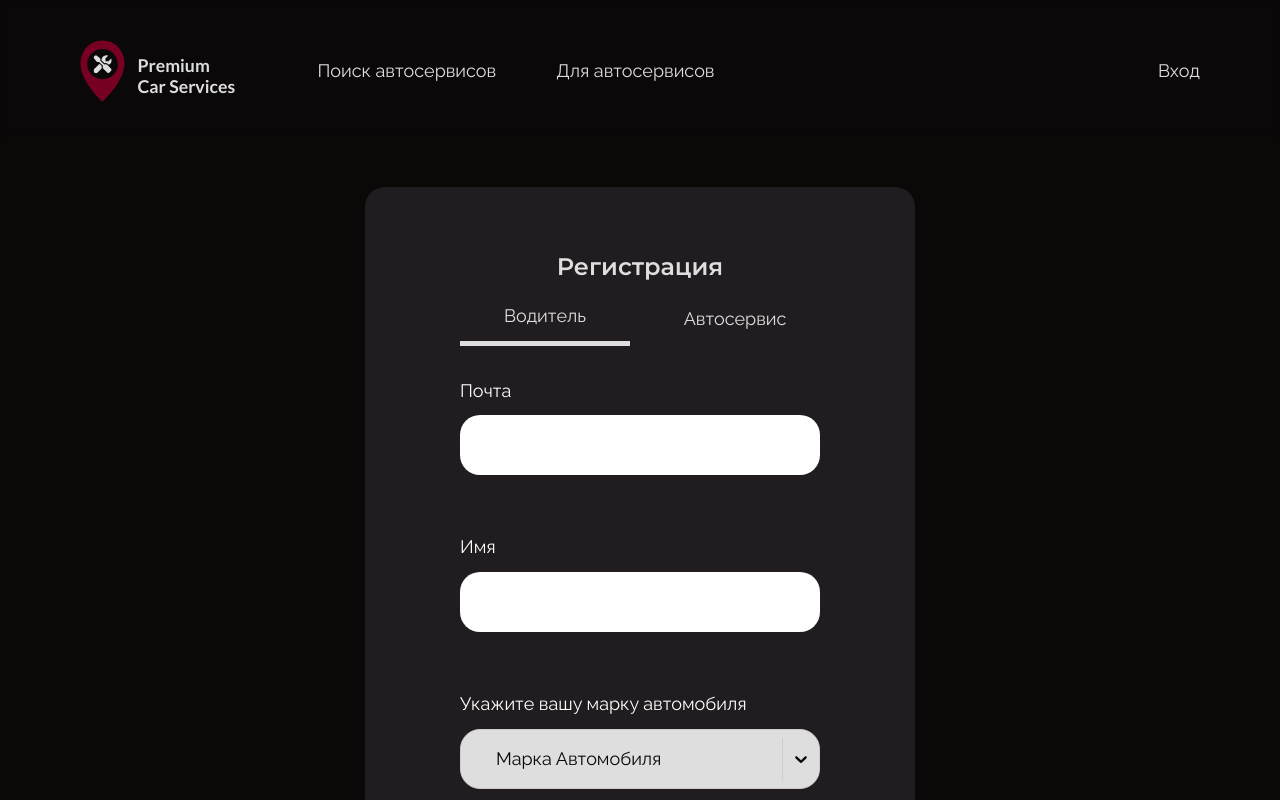
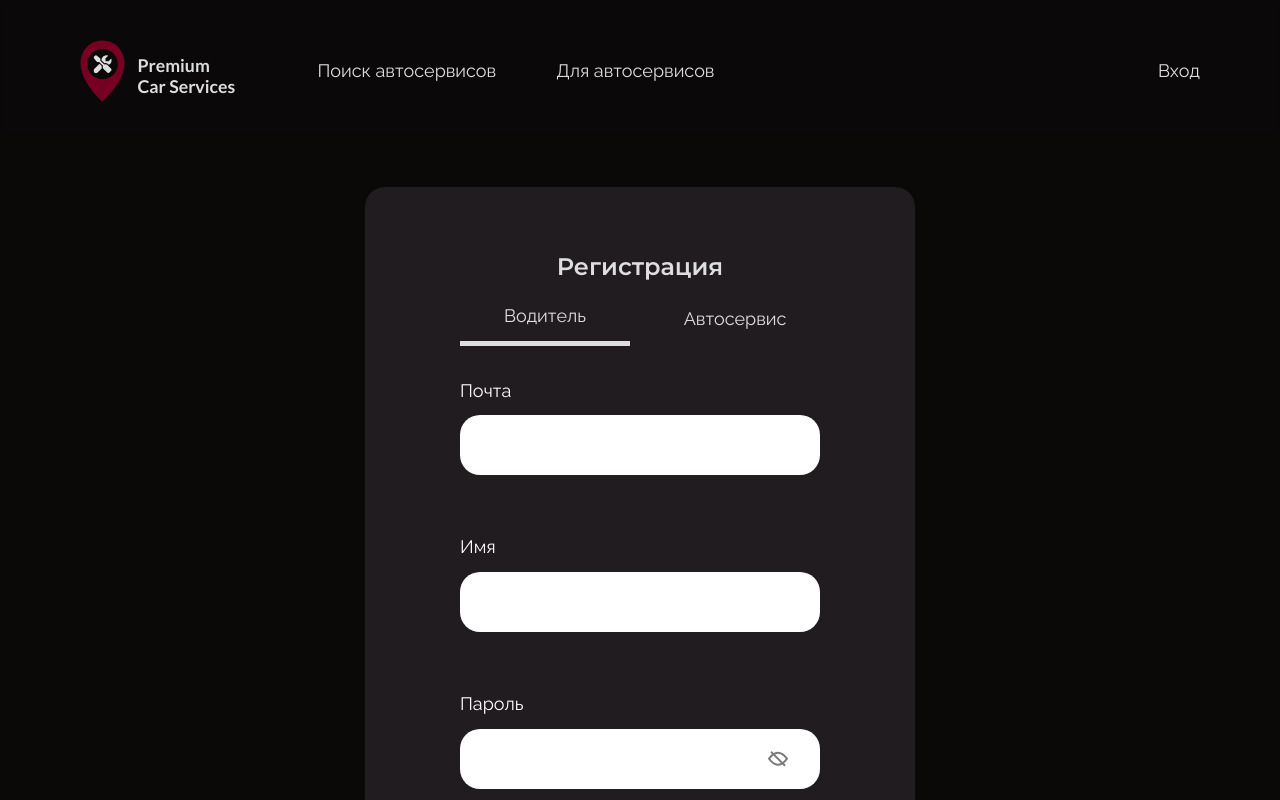
Before and after one commit to car-service-with-geolocation/frontend, a React (Create React App) app: page /registration in a window 1280 px wide. Shown: the top 800 px of the page. Built offline with nearby package versions, Linux system fonts and the light colour scheme; no server answers.

Commit message:
fix(components): registration update
Удален компонен Select из формы регистрации

```diff
--- a/src/Pages/Registration/Registration.tsx
+++ b/src/Pages/Registration/Registration.tsx
@@ -3,31 +3,22 @@
 // eslint-disable-next-line @typescript-eslint/ban-ts-comment
 import '../../components/Search/reactSelect.css';
 
-import { BaseSyntheticEvent, useEffect, useState } from 'react';
-import { Controller, useForm } from 'react-hook-form';
+import { BaseSyntheticEvent, useState } from 'react';
+import { useForm } from 'react-hook-form';
 import { useNavigate } from 'react-router-dom';
-import Select, { SingleValue } from 'react-select';
 
 import Authorization from '../../components/Authorization/Authorization';
-import { useAppDispatch, useAppSelector } from '../../store';
-import { fetchCars } from '../../store/carsSlice';
 import { baseUrl, REGEXP_EMAIL } from '../../utils/constants';
-import { TCar } from '../../utils/types';
 import styles from './styles/styles.module.css';
 
 function Registration() {
-  const dispatch = useAppDispatch();
-  const options = useAppSelector((store) => store.cars.data);
-
   const navigate = useNavigate();
 
-  const [currentAuto, setCurrentAuto] = useState<string | null>();
   const [isChecked, setIsChecked] = useState(true);
 
   interface IRegUserData {
     'user-email': string;
     'user-name': string;
-    'user-car': string;
     'user-password': string;
     'user-password-repeat': string;
     'agree-checkbox': boolean;
@@ -37,13 +28,11 @@ function Registration() {
     register,
     handleSubmit,
     watch,
-    control,
     formState: { errors, isValid },
   } = useForm<IRegUserData>({
     defaultValues: {
       'user-email': '',
       'user-name': '',
-      'user-car': '',
       'user-password': '',
       'user-password-repeat': '',
       'agree-checkbox': true,
@@ -51,25 +40,7 @@ function Registration() {
     mode: 'onTouched',
   });
 
-  useEffect(() => {
-    if (sessionStorage.getItem('selectedAuto')) {
-      setCurrentAuto(sessionStorage.getItem('selectedAuto'));
-    }
-    dispatch(fetchCars());
-  }, [dispatch]);
-
   const watchPasswordInput = watch('user-password');
-
-  function getValue() {
-    return options.find((auto) => auto.brand === currentAuto);
-  }
-
-  function onChangeSelect(newValue: SingleValue<TCar>) {
-    if (newValue) {
-      setCurrentAuto(newValue.brand);
-      currentAuto && sessionStorage.setItem('selectedAuto', newValue.brand);
-    }
-  }
 
   async function signUp(userData: IRegUserData) {
     return fetch(`${baseUrl}auth/users/`, {
@@ -181,33 +152,6 @@ function Registration() {
               {errors['user-name'] && errors['user-name']?.message}
             </span>
           </label>
-          <div className={styles.form__label}>
-            Укажите вашу марку автомобиля
-            <Controller
-              name="user-car"
-              control={control}
-              render={({ field }) => (
-                <Select
-                  {...field}
-                  // eslint-disable-next-line react/jsx-no-bind
-                  onChange={onChangeSelect}
-                  placeholder="Марка Автомобиля"
-                  value={getValue()}
-                  getOptionLabel={(option) => option.brand}
-                  getOptionValue={(option) => option.slug}
-                  options={options}
-                  isLoading={false} // Небольшая Анимация загрузки данных.
-                  isSearchable // Возможность вписывать текст в инпут и далее выбирать
-                  classNamePrefix="react-select"
-                  className={`select ${styles.select_position}`}
-                  noOptionsMessage={() => 'Совпадений не найдено'}
-                />
-              )}
-            />
-          </div>
-          <span className={styles.input__error}>
-            {errors['user-car'] && errors['user-car']?.message}
-          </span>
 
           <label htmlFor="user-password" className={styles.form__label}>
             Пароль
```
